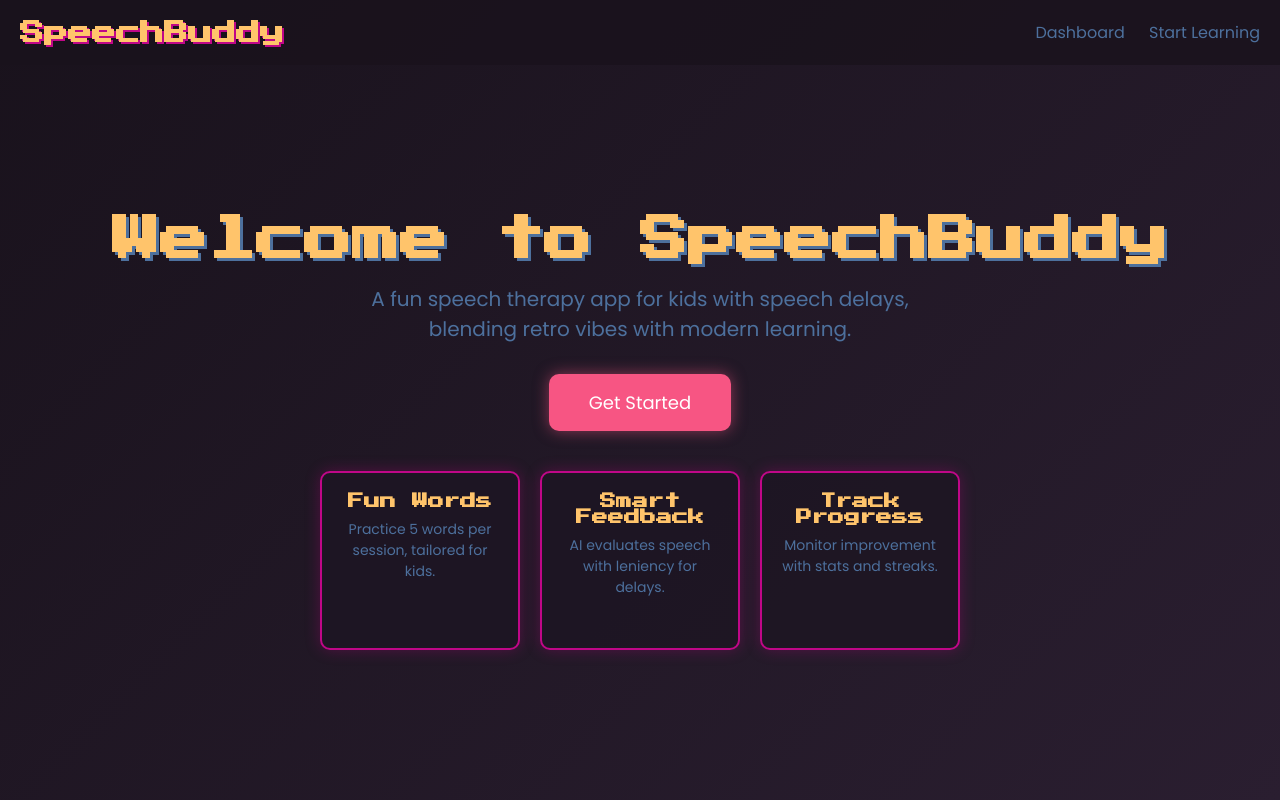
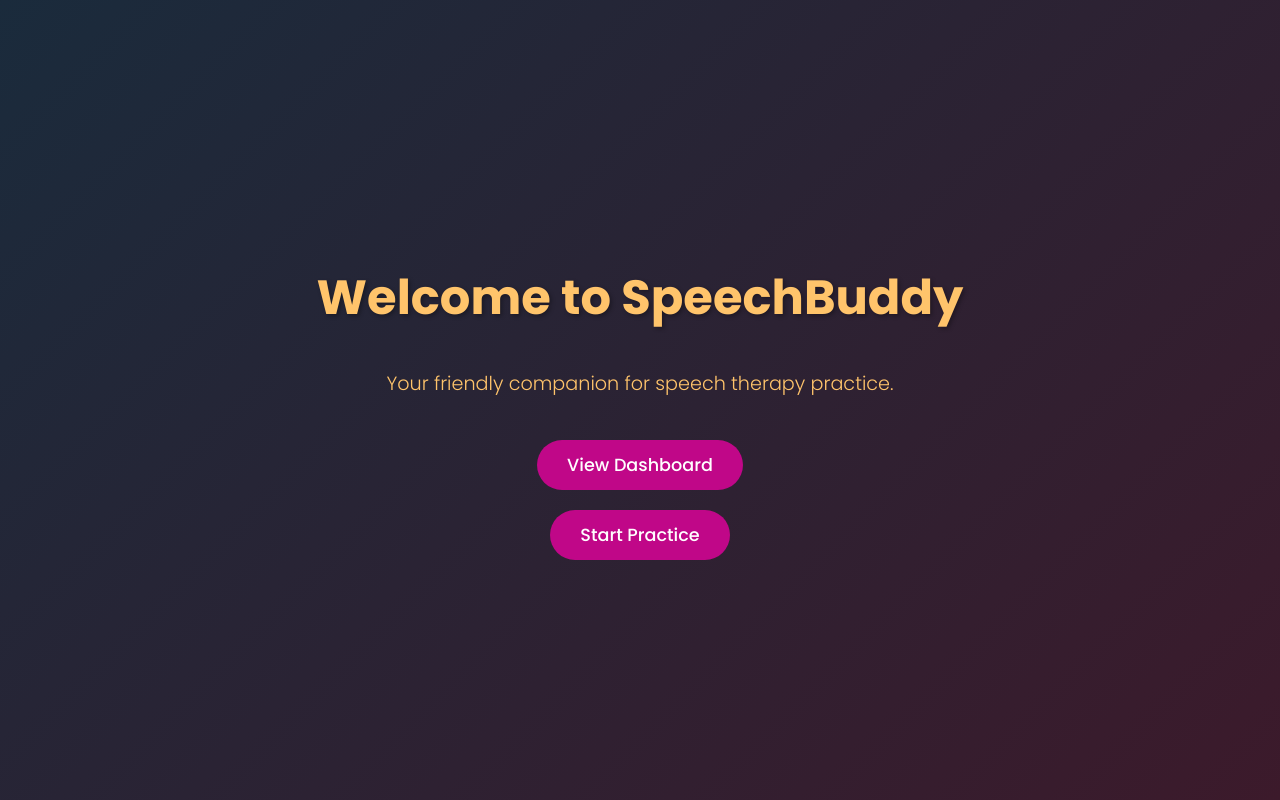
Before and after one commit to AzureOsu/speechbuddy-backend, a Flask app: template templates/index.html in a window 1280 px wide. Run offline with Flask 2, Linux system fonts and the light colour scheme; the template is opened without the code that fills it, so the values that code supplies are empty.

Commit message:
Update index.html

```diff
--- a/templates/index.html
+++ b/templates/index.html
@@ -3,139 +3,55 @@
 <head>
     <meta charset="UTF-8">
     <meta name="viewport" content="width=device-width, initial-scale=1.0">
-    <title>SpeechBuddy - Welcome</title>
-    <link href="https://fonts.googleapis.com/css2?family=Press+Start+2P&family=Poppins:wght@400;600&display=swap" rel="stylesheet">
+    <title>SpeechBuddy - Home</title>
+    <link href="https://fonts.googleapis.com/css2?family=Poppins:wght@300;500;700&display=swap" rel="stylesheet">
     <style>
-        * {
-            box-sizing: border-box;
-            margin: 0;
-            padding: 0;
-        }
         body {
-            background: linear-gradient(135deg, #19121c 0%, #2a1e30 100%);
+            background: linear-gradient(135deg, #1a2b3c 0%, #3c1a2b 100%);
             color: #ffc46b;
             font-family: 'Poppins', sans-serif;
             min-height: 100vh;
             display: flex;
             flex-direction: column;
-        }
-        .nav-bar {
-            width: 100%;
-            padding: 20px;
-            display: flex;
-            justify-content: space-between;
-            align-items: center;
-            background: rgba(25, 18, 28, 0.8);
-        }
-        .nav-bar h1 {
-            font-family: 'Press Start 2P', cursive;
-            font-size: 24px;
-            text-shadow: 2px 2px 0 #c00788;
-        }
-        .nav-bar a {
-            color: #4d709d;
-            text-decoration: none;
-            font-size: 16px;
-            margin-left: 20px;
-            transition: color 0.3s;
-        }
-        .nav-bar a:hover {
-            color: #c00788;
-        }
-        .hero {
-            flex: 1;
-            display: flex;
-            flex-direction: column;
             justify-content: center;
             align-items: center;
+            margin: 0;
             text-align: center;
-            padding: 40px;
         }
-        .hero h2 {
-            font-family: 'Press Start 2P', cursive;
-            font-size: 48px;
-            text-shadow: 3px 3px 0 #4d709d;
-            margin-bottom: 20px;
-            animation: fadeIn 1s ease-in;
+        h1 {
+            font-size: 3rem;
+            font-weight: 700;
+            margin-bottom: 1rem;
+            text-shadow: 2px 2px 4px rgba(0, 0, 0, 0.3);
         }
-        .hero p {
-            font-size: 20px;
-            color: #4d709d;
-            margin-bottom: 30px;
-            max-width: 600px;
+        p {
+            font-size: 1.2rem;
+            font-weight: 300;
+            margin-bottom: 2rem;
         }
-        .hero button {
-            background: #f75583;
+        .btn {
+            background: #c00788;
             color: #fff;
+            padding: 12px 30px;
             border: none;
-            padding: 15px 40px;
-            font-size: 18px;
-            font-family: 'Poppins', sans-serif;
-            border-radius: 10px;
+            border-radius: 25px;
+            font-size: 1.1rem;
+            font-weight: 500;
             cursor: pointer;
             transition: transform 0.2s, background 0.3s;
-            box-shadow: 0 0 15px rgba(247, 85, 131, 0.5);
+            text-decoration: none;
+            margin: 10px;
         }
-        .hero button:hover {
+        .btn:hover {
+            background: #d81b9f;
             transform: scale(1.05);
-            background: #c00788;
-        }
-        .features {
-            display: flex;
-            justify-content: center;
-            gap: 20px;
-            margin-top: 40px;
-        }
-        .feature-card {
-            background: rgba(29, 22, 35, 0.9);
-            border: 2px solid #c00788;
-            border-radius: 10px;
-            padding: 20px;
-            width: 200px;
-            text-align: center;
-            box-shadow: 0 0 15px rgba(199, 7, 136, 0.3);
-        }
-        .feature-card h3 {
-            font-family: 'Press Start 2P', cursive;
-            font-size: 16px;
-            margin-bottom: 10px;
-        }
-        .feature-card p {
-            font-size: 14px;
-            color: #4d709d;
-        }
-        @keyframes fadeIn {
-            from { opacity: 0; transform: translateY(-20px); }
-            to { opacity: 1; transform: translateY(0); }
         }
     </style>
 </head>
 <body>
-    <div class="nav-bar">
-        <h1>SpeechBuddy</h1>
-        <div>
-            <a href="/dashboard">Dashboard</a>
-            <a href="/app">Start Learning</a>
-        </div>
-    </div>
-    <div class="hero">
-        <h2>Welcome to SpeechBuddy</h2>
-        <p>A fun speech therapy app for kids with speech delays, blending retro vibes with modern learning.</p>
-        <button onclick="window.location.href='/app'">Get Started</button>
-        <div class="features">
-            <div class="feature-card">
-                <h3>Fun Words</h3>
-                <p>Practice 5 words per session, tailored for kids.</p>
-            </div>
-            <div class="feature-card">
-                <h3>Smart Feedback</h3>
-                <p>AI evaluates speech with leniency for delays.</p>
-            </div>
-            <div class="feature-card">
-                <h3>Track Progress</h3>
-                <p>Monitor improvement with stats and streaks.</p>
-            </div>
-        </div>
-    </div>
+    <h1>Welcome to SpeechBuddy</h1>
+    <p>Your friendly companion for speech therapy practice.</p>
+    <a href="/dashboard" class="btn">View Dashboard</a>
+    <a href="/app" class="btn">Start Practice</a>
 </body>
 </html>
```
